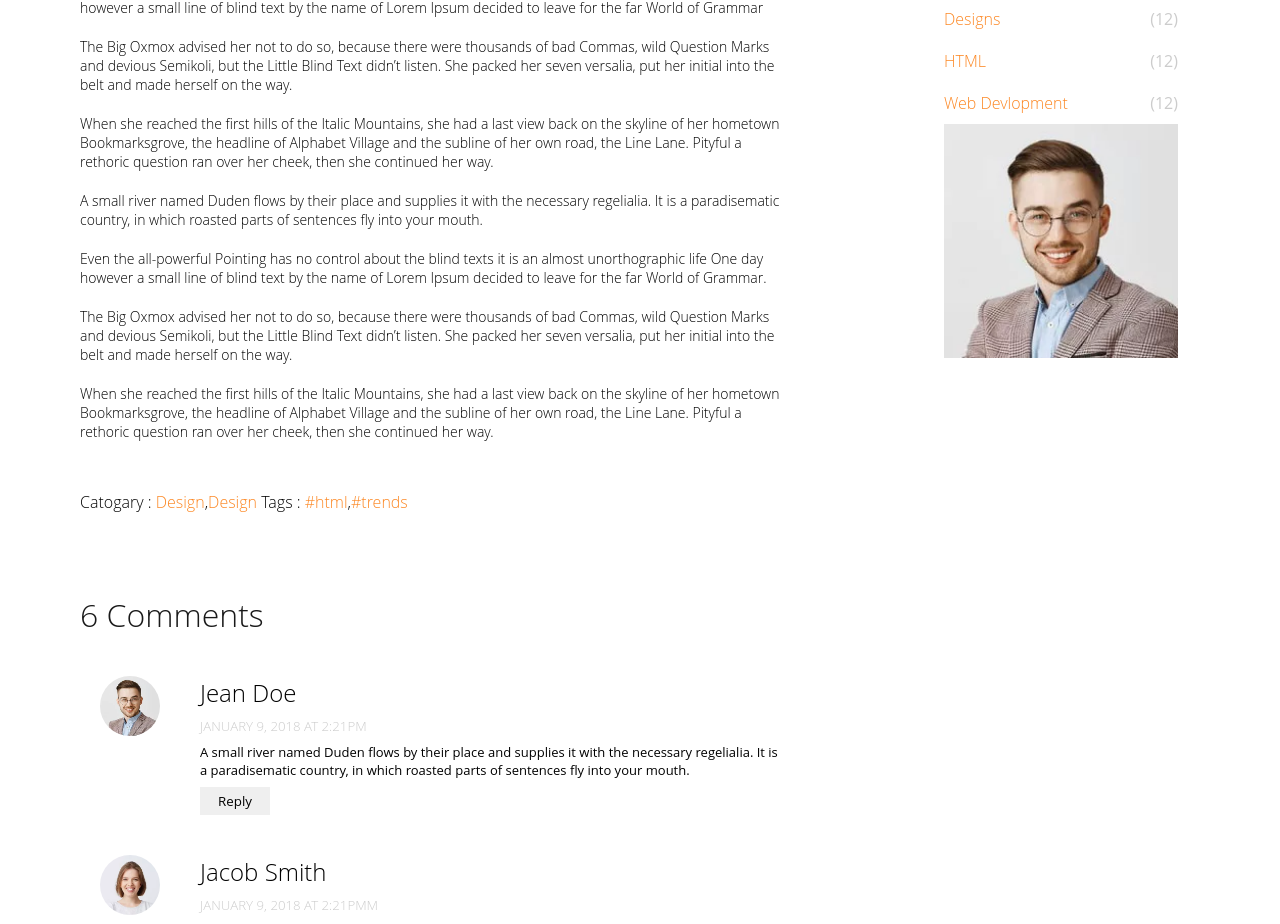
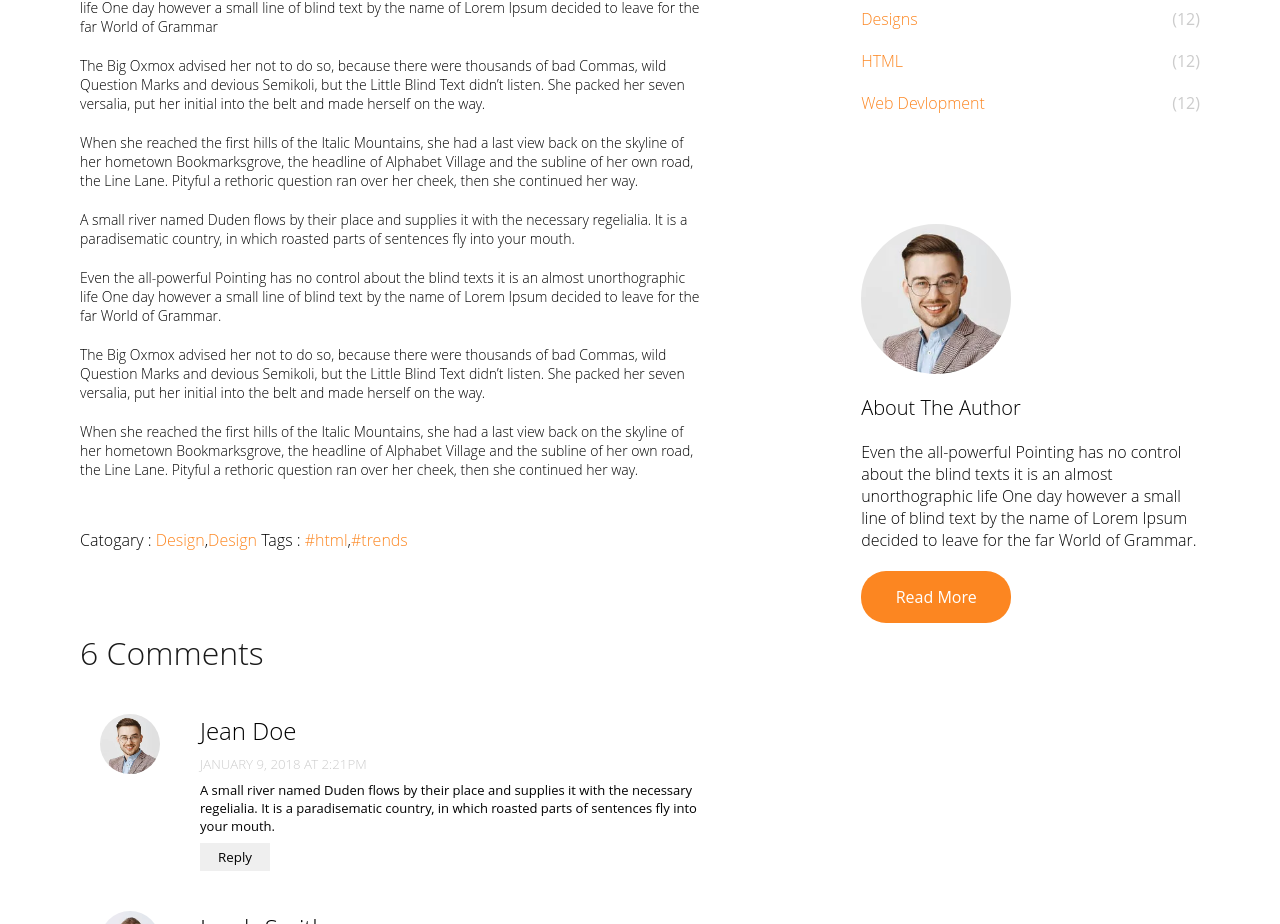
Before and after one commit to vishalparashar0119/Passport_react_project, a React (Create React App) app: page /singlepageblog in a window 1280 px wide. Shown: the part 1169-2093 px from the top of the page. Built offline with nearby package versions, Linux system fonts and the light colour scheme.

Commit message:
commit vlog page

```diff
--- a/src/pages/SinglePageBlog.css
+++ b/src/pages/SinglePageBlog.css
@@ -46,6 +46,7 @@
 }
 .section__2{
     margin: 150px 80px;
+    width: 30%;
 }
 .section__2 input{
    padding:15px;
@@ -72,5 +73,33 @@
 .aurthor{
   display: flex;
   flex-direction: column;
-  gap: 10px;
+  margin-top: 100px;
+  gap: 20px;
 }
+.aurthor img{
+    width: 150px;
+
+    border-radius: 50%;
+
+}
+.aurthor h3{
+    font-size: 20px;
+    font-weight: 300;
+}
+.aurthor p{
+    font-size: 16px;
+    font-weight: 300;
+}
+.aurthor button{
+    width: 150px;
+    padding: 15px;
+    border: none;
+    background-color: #fc8621;
+    color: white;
+    border-radius: 25px;
+    font-size: 16px;
+    transition:  all 0.3s ease;
+}
+.aurthor button:hover{
+      background-color: rgba(252, 134, 33,0.8);
+}
--- a/src/pages/SinglePageBlog.jsx
+++ b/src/pages/SinglePageBlog.jsx
@@ -69,7 +69,9 @@ const SinglePageBlog = () => {
 
                  <div className='aurthor'>
                     <img src={firstImg} alt="" />
-
+                    <h3>About The Author</h3>
+                    <p>Even the all-powerful Pointing has no control about the blind texts it is an almost unorthographic life One day however a small line of blind text by the name of Lorem Ipsum decided to leave for the far World of Grammar.</p>
+                     <button>Read More</button>
                  </div>
 
             </div>
```
